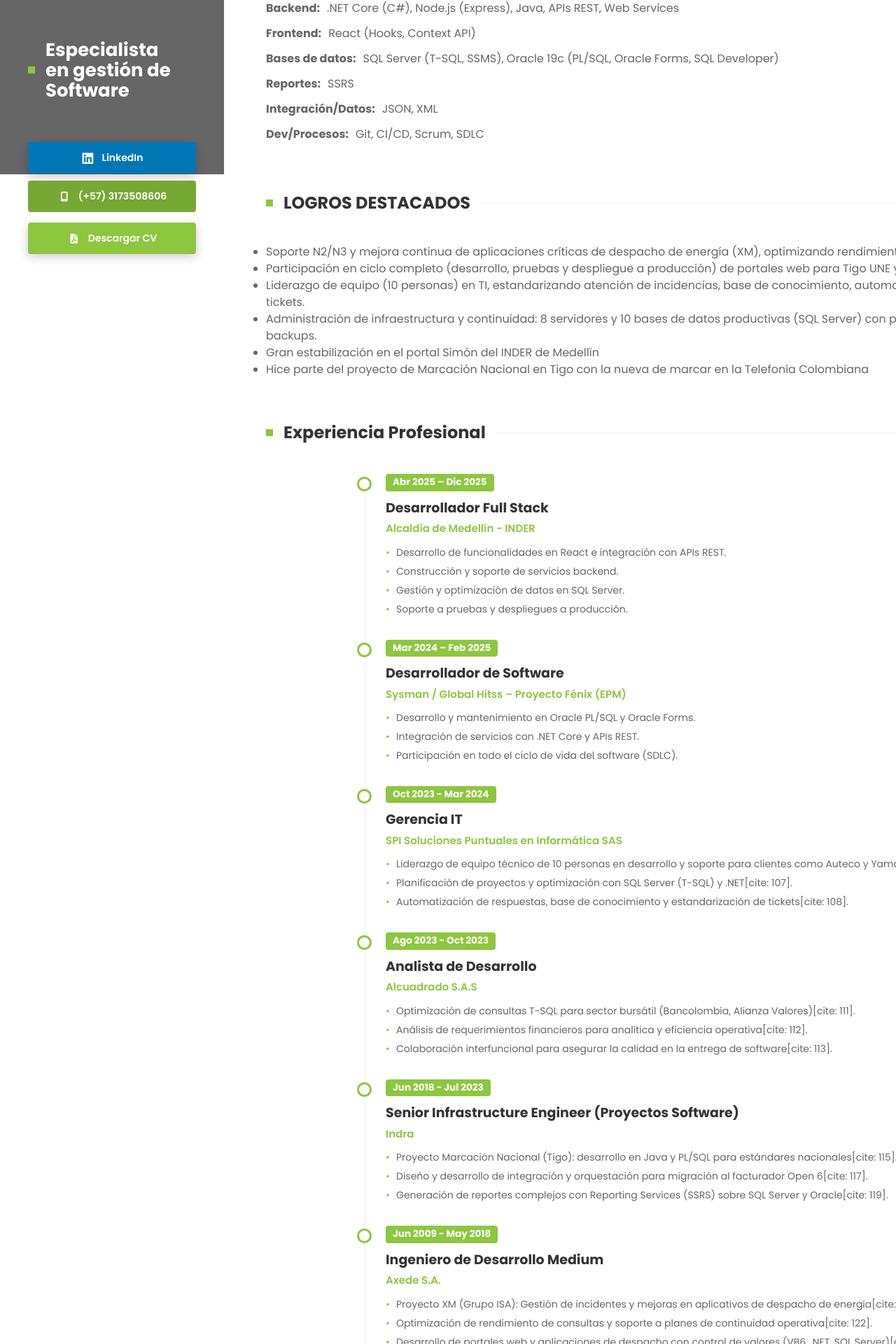
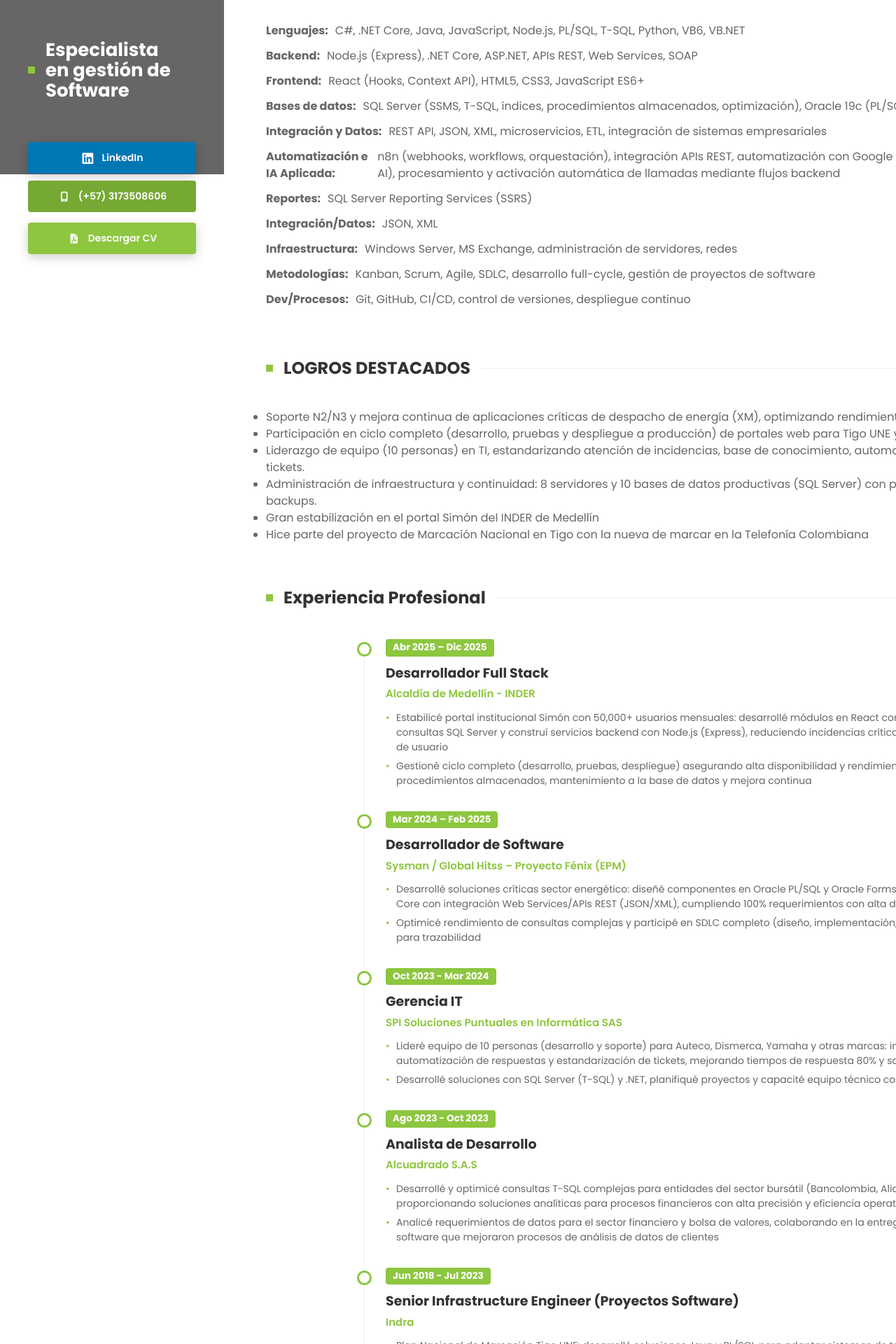
Before and after one commit to edwingiraldosoto/cv-edwin, a React (Vite) app: page / in a window 1280 px wide. Shown: the part 551-2471 px from the top of the page at 70% size. Built offline with nearby package versions, Linux system fonts and the light colour scheme.

Commit message:
Update CV information and enhance details

```diff
--- a/src/data/cv.js
+++ b/src/data/cv.js
@@ -9,34 +9,55 @@
   linkedin: "https://www.linkedin.com/in/edwin-giraldo-soto-133329162/",
   modality: "Remoto / Hibrido / Presencial",
   profile: `
-Ingeniero de Sistemas y Especialista en Gestión de Software con amplia experiencia en desarrollo,
-mantenimiento e integración de sistemas empresariales para energía, telecomunicaciones
-y sector público. Enfoque en backend, bases de datos y soporte N2/N3.
+Ingeniero de Sistemas con Especialización en Gestión de Software y +15 años desarrollando soluciones empresariales para energía, telecomunicaciones,
+finanzas y sector público. Experto en desarrollo full-stack, arquitectura de bases de datos (SQL Server, Oracle),
+integración de sistemas, automatización con IA y soporte técnico avanzado N2/N3.
+Liderazgo de equipos técnicos, optimización de rendimiento y entrega bajo metodologías ágiles (Scrum, SDLC).
   `,
   skills: [
   {
+    label: "Lenguajes",
+    value: "C#, .NET Core, Java, JavaScript, Node.js, PL/SQL, T-SQL, Python, VB6, VB.NET"
+  },
+  {
     label: "Backend",
-    value: ".NET Core (C#), Node.js (Express), Java, APIs REST, Web Services"
+    value: "Node.js (Express), .NET Core, ASP.NET, APIs REST, Web Services, SOAP"
   },
   {
     label: "Frontend",
-    value: "React (Hooks, Context API)"
+    value: "React (Hooks, Context API), HTML5, CSS3, JavaScript ES6+"
   },
   {
     label: "Bases de datos",
-    value: "SQL Server (T-SQL, SSMS), Oracle 19c (PL/SQL, Oracle Forms, SQL Developer)"
+    value: "SQL Server (SSMS, T-SQL, índices, procedimientos almacenados, optimización), Oracle 19c (PL/SQL,  SQL Developer)"
+  },
+  {
+    label: "Integración y Datos",
+    value: "REST API, JSON, XML, microservicios, ETL, integración de sistemas empresariales"
+  },
+  {
+    label: "Automatización e IA Aplicada",
+    value: "n8n (webhooks, workflows, orquestación), integración APIs REST, automatización con Google Sheets, IA conversacional (Retell AI), procesamiento y activación automática de llamadas mediante flujos backend"
   },
   {
     label: "Reportes",
-    value: "SSRS"
+    value: "SQL Server Reporting Services (SSRS)"
   },
   {
     label: "Integración/Datos",
     value: "JSON, XML"
   },
   {
+    label: "Infraestructura",
+    value: "Windows Server, MS Exchange, administración de servidores, redes"
+  },
+  {
+    label: "Metodologías",
+    value: "Kanban, Scrum, Agile, SDLC, desarrollo full-cycle, gestión de proyectos de software"
+  },
+  {
     label: "Dev/Procesos",
-    value: "Git, CI/CD, Scrum, SDLC"
+    value: "Git, GitHub, CI/CD, control de versiones, despliegue continuo"
   }
 ],
 Achievements: [
@@ -52,90 +73,94 @@
       company: "Alcaldía de Medellín - INDER",
       role: "Desarrollador Full Stack",
       period: "Abr 2025 – Dic 2025",
+      location: "Medellín, Colombia",
       activities: [
-        "Desarrollo de funcionalidades en React e integración con APIs REST.",
-        "Construcción y soporte de servicios backend.",
-        "Gestión y optimización de datos en SQL Server.",
-        "Soporte a pruebas y despliegues a producción."
-      ]
+        "Estabilicé portal institucional Simón con 50,000+ usuarios mensuales: desarrollé módulos en React con integración APIs REST, optimicé consultas SQL Server y construí servicios backend con Node.js (Express), reduciendo incidencias críticas en 60% y mejorando experiencia de usuario",
+        "Gestioné ciclo completo (desarrollo, pruebas, despliegue) asegurando alta disponibilidad y rendimiento mediante optimización de procedimientos almacenados, mantenimiento a la base de datos y mejora continua"
+        ]
     },
     {
       company: "Sysman / Global Hitss – Proyecto Fénix (EPM)",
       role: "Desarrollador de Software",
       period: "Mar 2024 – Feb 2025",
+      location: "Medellín, Colombia",
       activities: [
-        "Desarrollo y mantenimiento en Oracle PL/SQL y Oracle Forms.",
-        "Integración de servicios con .NET Core y APIs REST.",
-        "Participación en todo el ciclo de vida del software (SDLC)."
+        "Desarrollé soluciones críticas sector energético: diseñé componentes en Oracle PL/SQL y Oracle Forms, implementé servicios backend .NET Core con integración Web Services/APIs REST (JSON/XML), cumpliendo 100% requerimientos con alta disponibilidad",
+        "Optimicé rendimiento de consultas complejas y participé en SDLC completo (diseño, implementación, pruebas, despliegue) usando Git para trazabilidad"
       ]
     },
     {
     company: "SPI Soluciones Puntuales en Informática SAS",
     role: "Gerencia IT",
     period: "Oct 2023 - Mar 2024",
+    location: "Medellín, Colombia",
     activities: [
-      "Liderazgo de equipo técnico de 10 personas en desarrollo y soporte para clientes como Auteco y Yamaha[cite: 105].",
-      "Planificación de proyectos y optimización con SQL Server (T-SQL) y .NET[cite: 107].",
-      "Automatización de respuestas, base de conocimiento y estandarización de tickets[cite: 108]."
+      "Lideré equipo de 10 personas (desarrollo y soporte) para Auteco, Dismerca, Yamaha y otras marcas: implementé base de conocimiento, automatización de respuestas y estandarización de tickets, mejorando tiempos de respuesta 80% y satisfacción del cliente",
+      "Desarrollé soluciones con SQL Server (T-SQL) y .NET, planifiqué proyectos y capacité equipo técnico continuamente"
     ]
   },
   {
     company: "Alcuadrado S.A.S",
     role: "Analista de Desarrollo",
     period: "Ago 2023 - Oct 2023",
+    location: "Medellín, Colombia",
     activities: [
-      "Optimización de consultas T-SQL para sector bursátil (Bancolombia, Alianza Valores)[cite: 111].",
-      "Análisis de requerimientos financieros para analítica y eficiencia operativa[cite: 112].",
-      "Colaboración interfuncional para asegurar la calidad en la entrega de software[cite: 113]."
+      "Desarrollé y optimicé consultas T-SQL complejas para entidades del sector bursátil (Bancolombia, Alianza Valores, Casa de Bolsa), proporcionando soluciones analíticas para procesos financieros con alta precisión y eficiencia operativa ",
+      "Analicé requerimientos de datos para el sector financiero y bolsa de valores, colaborando en la entrega oportuna de soluciones de software que mejoraron procesos de análisis de datos de clientes"
+
     ]
   },
   {
     company: "Indra",
     role: "Senior Infrastructure Engineer (Proyectos Software)",
     period: "Jun 2018 - Jul 2023",
+    location: "Medellín, Colombia",
     activities: [
-      "Proyecto Marcación Nacional (Tigo): desarrollo en Java y PL/SQL para estándares nacionales[cite: 115].",
-      "Diseño y desarrollo de integración y orquestación para migración al facturador Open 6[cite: 117].",
-      "Generación de reportes complejos con Reporting Services (SSRS) sobre SQL Server y Oracle[cite: 119]."
+      "Plan Nacional de Marcación Tigo UNE: desarrollé soluciones Java y PL/SQL para adaptar sistemas de telecomunicaciones a estándares nacionales, impactando millones de usuarios sin interrupciones del servicio",
+      "Procesos críticos Tigo UNE: gestioné extracción de información hacia el facturador OPEN garantizando facturación oportuna de servicios a clientes Hogar y B2B, asegurando integridad de datos y continuidad del negocio mediante integración robusta entre sistemas",
+      "Migración Vantive-Geneva a Open 6: diseñé procesos ETL de extracción, integración y orquestación, reduciendo costos operativos y asegurando continuidad sin pérdida de datos",
+      "Mantuve aplicaciones críticas (Java, PL/SQL, SQL Server) y generé reportes SSRS consumiendo datos de diferentes fuentes, trabajando con equipos de negocio y arquitectura"
     ]
   },
   {
     company: "Axede S.A.",
     role: "Ingeniero de Desarrollo Medium",
     period: "Jun 2009 - May 2018",
+    location: "Medellín, Colombia",
     activities: [
-      "Proyecto XM (Grupo ISA): Gestión de incidentes y mejoras en aplicativos de despacho de energía[cite: 121].",
-      "Optimización de rendimiento de consultas y soporte a planes de continuidad operativa[cite: 122].",
-      "Desarrollo de portales web y aplicaciones de despacho con control de valores (VB6, .NET, SQL Server)[cite: 123, 125]."
+      "Soporte N2 XM (Grupo ISA): desarrollé nuevas funcionalidades en aplicativos críticos de despacho energético nacional (VB6, .NET, SQL Server, Oracle), optimizando rendimiento mediante ajuste de consultas y manteniendo alta disponibilidad para operación del mercado eléctrico colombiano",
+      "Tigo UNE - Procesos críticos de facturación: desarrollé portal web Gestión del Desempeño y soporté extracción/integración entre Fénix OPEN, Orquestador Siebel OPEN y Facturador Open 6, garantizando facturación oportuna de servicios a clientes Hogar y B2B mediante transferencia correcta de datos en procesos críticos de negocio",
+      "CARMEL/PACIFIKA:  desarrollé aplicaciones de ventas por catálogo y sistema de despacho con control de valorización de mercancía empacada, proporcionando información exacta a aseguradoras sobre valor de carga en cada camión Mantuve y mejoré módulos de generación de pedidos, cambios, devoluciones en VB6 y .NET, generando informes operativos con SSRS para trazabilidad de inventarios y control de operaciones "
     ]
   },
   {
     company: "MVM Ingeniería de Software",
     role: "Analista Desarrollador N3",
     period: "Feb 2009 - May 2009",
+    location: "Medellín, Colombia",
     activities: [
-      "Soporte técnico avanzado N3 y resolución de incidentes complejos en aplicaciones de energía[cite: 129].",
-      "Análisis funcional y técnico para asegurar la continuidad operativa de clientes críticos[cite: 130].",
-      "Optimización de rendimiento en bases de datos SQL Server y Oracle[cite: 131]."
+      "Soporte técnico avanzado N3 para XM: resolví incidentes complejos en aplicativos comerciales de energía (SQL Server, Oracle, VB6, .NET/C#), desarrollando mejoras y optimizando consultas para asegurar continuidad operativa"
     ]
   },
   {
     company: "Softland",
     role: "Ingeniero de Desarrollo y Soporte Interno",
     period: "Dic 2003 - Feb 2009",
+    location: "Medellín, Colombia",
     activities: [
-      "Administración de infraestructura: gestión de 8 servidores para alta disponibilidad[cite: 133].",
-      "DBA SQL Server: gestión de 10 bases de datos productivas y planes de backup/recuperación[cite: 134, 135].",
-      "Desarrollo de soluciones a medida con VB6, VB.NET y SQL Server para procesos internos[cite: 136]."
+      "Administración de infraestructura: implementación y gestión de 8 servidores (Windows Server 2003, MS Exchange, ISA Server/Proxy) para alta disponibilidad y seguridad ",
+      "DBA SQL Server 2005: administración de 10 bases de datos productivas; planes de mantenimiento, optimización de consultas y estrategia de backup y recuperación.",
+      "Desarrollo a la medida: soluciones y módulos con VB6, VB.NET y SQL Server para soportar procesos internos (formatos, reportes y herramientas).",
+      "Soporte técnico N1/N2 y soporte a clientes sobre soluciones; gestión de adquisiciones y activos TI."
     ]
   },
   {
     company: "INTERSAT LTDA",
     role: "Ingeniero de Sistemas",
     period: "Abr 2003 - Dic 2003",
+    location: "Medellín, Colombia",
     activities: [
-      "Implementación y administración de red LAN basada en Windows NT Server[cite: 139].",
-      "Soporte preventivo y correctivo de hardware, software y servidores de correo[cite: 140]."
+      "Implementé red LAN (Windows NT Server) con acceso Internet y proxy, proporcionando soporte y mantenimiento preventivo/correctivo de servidores y equipos",
     ]
   }
 
```
